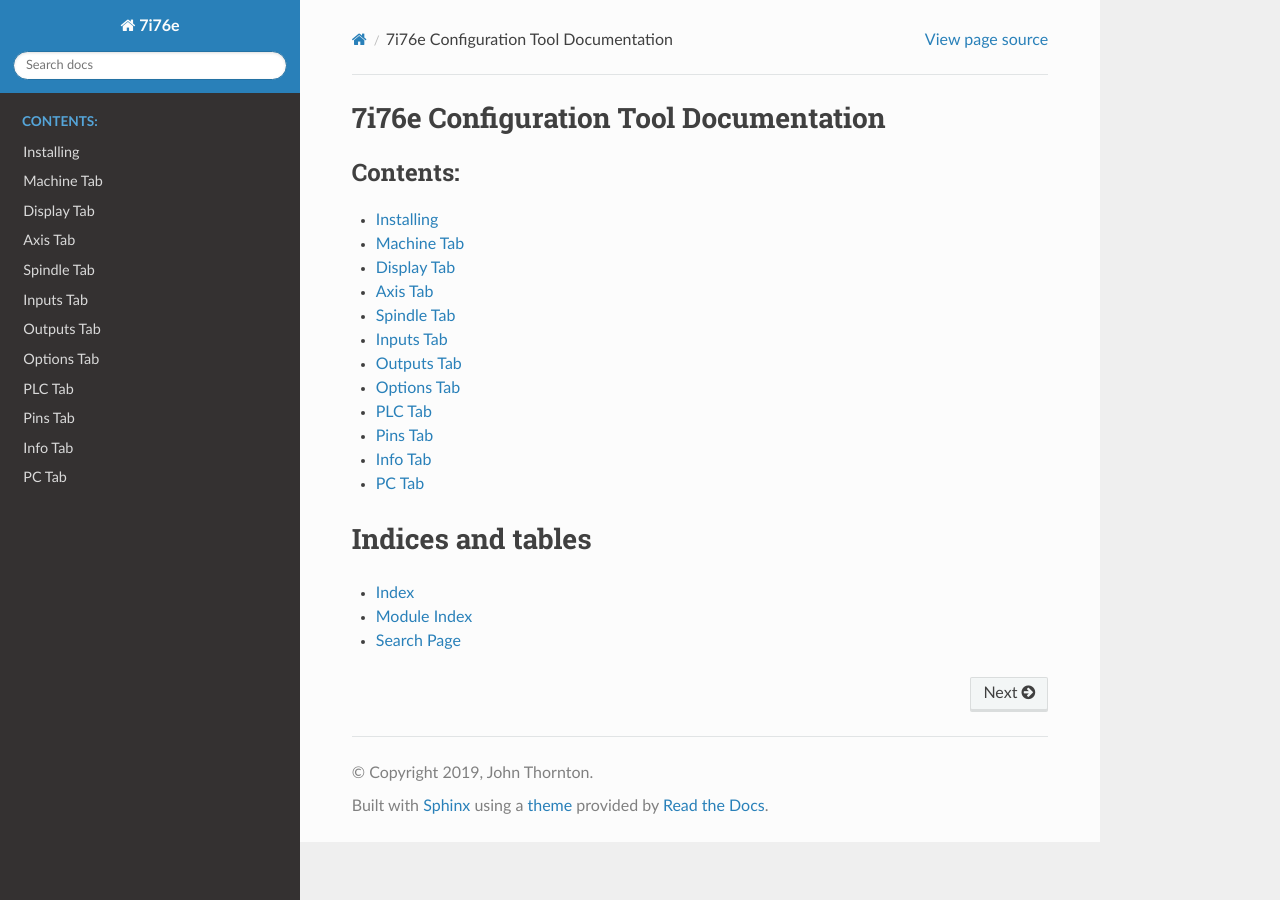
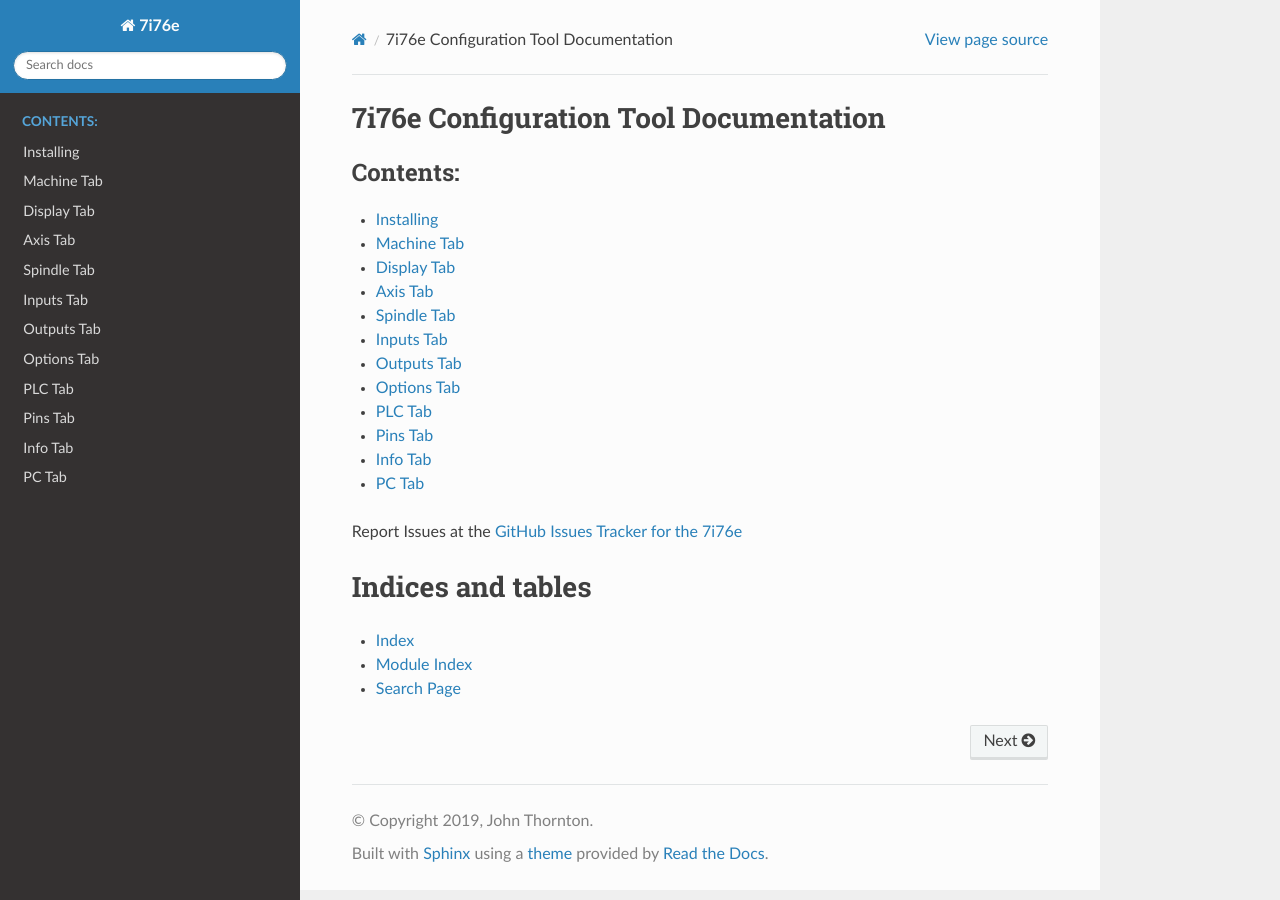
Before and after one commit to jkur/7i76e, a Sphinx documentation site: the page built from docs/source/index.rst, in a window 1280 px wide. Built offline with Sphinx 7.4.7 and the Read the Docs theme 2.0.0, drawn with Linux system fonts in a browser that asks for light colours.

Commit message:
add link to issues tracker

```diff
--- a/docs/source/index.rst
+++ b/docs/source/index.rst
@@ -23,6 +23,8 @@
    info
    pc
 
+Report Issues at the `GitHub Issues Tracker for the 7i76e <https://github.com/jethornton/7i76e/issues>`_
+
 
 Indices and tables
 ==================
```
